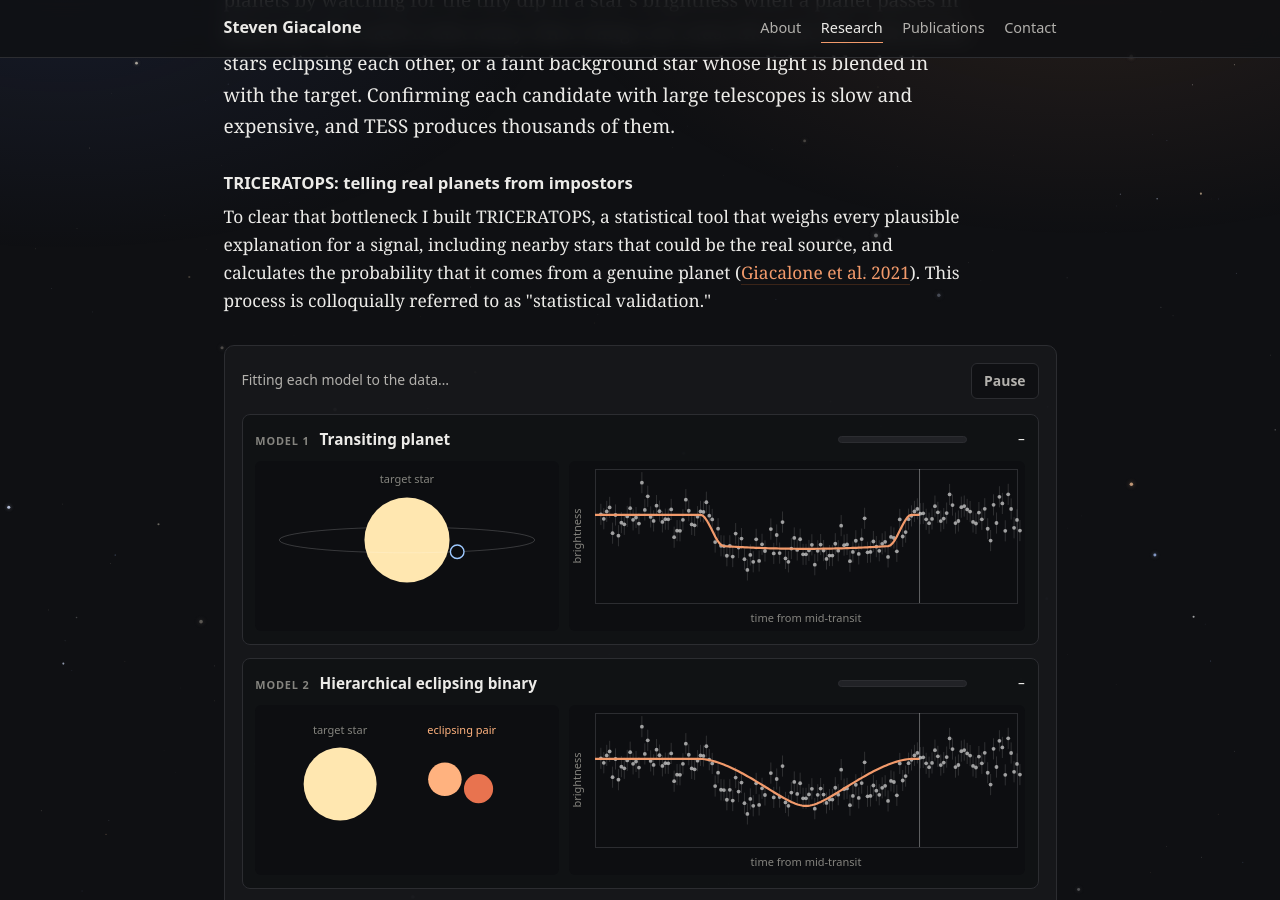
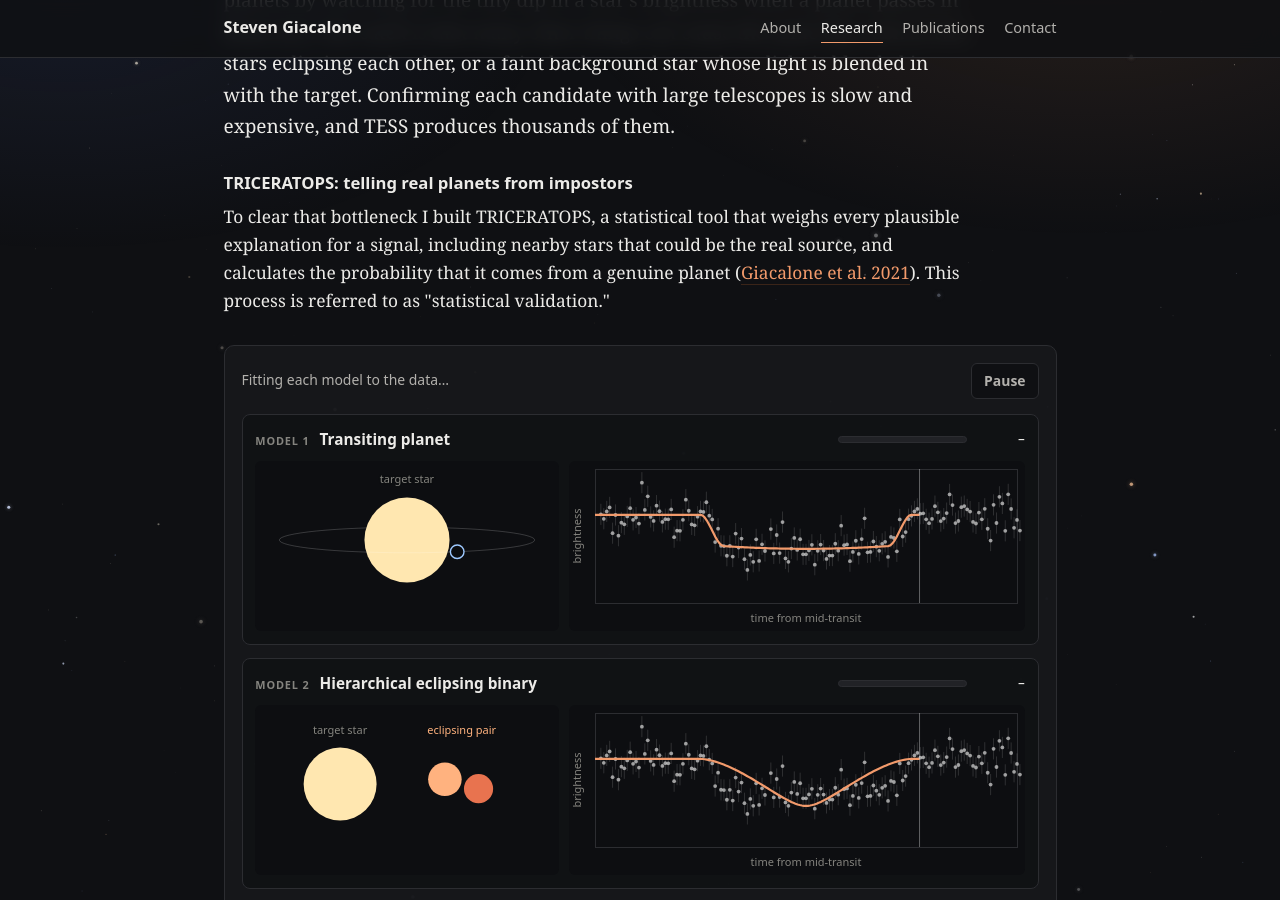
Before and after one commit to stevengiacalone/stevengiacalone.github.io, a Jekyll site: the page built from research/tess.html, in a window 1280 px wide and 900 px high, scrolled down 312 px. Built offline with Jekyll 4.4.1, drawn with Linux system fonts in a browser that asks for light colours.

Commit message:
TESS page: wording; show >99% / <1%
Co-Authored-By: Claude Opus 5.5 <noreply@anthropic.com>
Claude-Session: https://claude.ai/code/session_01RapRmGYcJxYnG7hBfRrCXQ

```diff
--- a/js/triceratops.js
+++ b/js/triceratops.js
@@ -171,7 +171,7 @@
   };
   function fmt(p) {
     var v = p * 100;
-    if (v > 99.9) return ">99.9%"; if (v < 0.1) return "<0.1%";
+    if (v > 99) return ">99%"; if (v < 1) return "<1%";
     if (v > 99 || v < 1) return v.toFixed(1) + "%";
     return Math.round(v) + "%";
   }
--- a/research/tess.html
+++ b/research/tess.html
@@ -20,7 +20,7 @@ description: "Exoplanet discovery with TESS and TRICERATOPS, a Bayesian tool for
   To clear that bottleneck I built TRICERATOPS, a statistical tool that weighs every plausible explanation
   for a signal, including nearby stars that could be the real source, and calculates the probability that it
   comes from a genuine planet (<a href="{{ pdf }}Giacalone_etal_2021.pdf">Giacalone et al. 2021</a>).
-  This process is colloquially referred to as "statistical validation."
+  This process is referred to as "statistical validation."
 </p>
 
 <figure class="rm-demo tri-demo" aria-labelledby="tri-caption">
```
